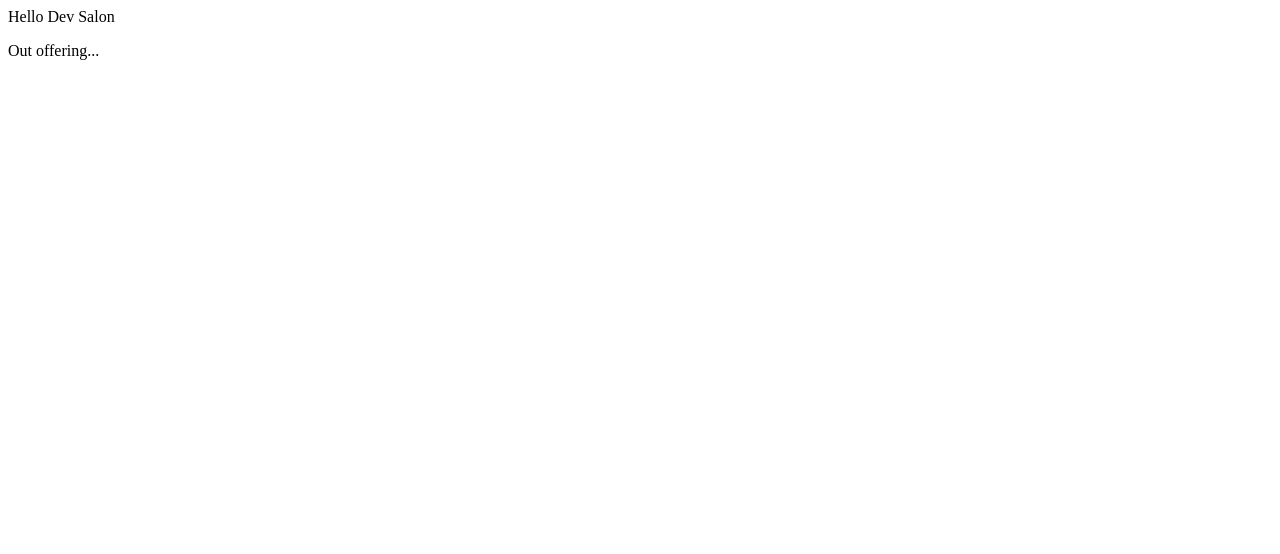
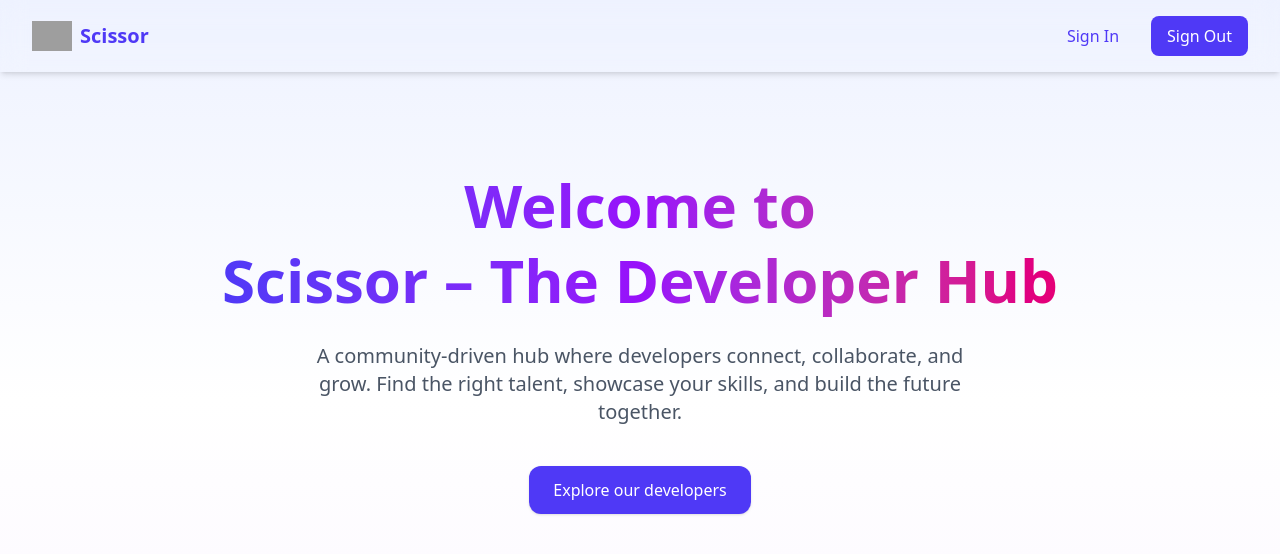
Before and after one commit to nishant334567/dev-salon, a Next.js app in the folder scissor/: page / in a window 1280 px wide. Shown: the top 554 px of the page. Built offline with nearby package versions, Linux system fonts and the light colour scheme; grey boxes are pictures that could not be loaded.

Commit message:
dev get api implemented

```diff
--- a/scissor/app/api/dev/route.js
+++ b/scissor/app/api/dev/route.js
@@ -6,6 +6,19 @@
 import { connectDB } from "@/lib/mongodb";
 import Dev from "@/models/Dev";
 
+export async function GET() {
+  try {
+    await connectDB();
+    const dev = await Dev.find({});
+    return Response.json({ success: true, dev }, { status: 200 });
+  } catch (error) {
+    console.error("Error in fetching developers:", error);
+    return Response.json(
+      { success: false, error: "Failed to fetch developers" },
+      { status: 500 }
+    );
+  }
+}
 export async function POST(request) {
   try {
     await connectDB();
--- a/scissor/app/layout.js
+++ b/scissor/app/layout.js
@@ -1,13 +1,12 @@
 "use client"; // only if this is a client component
 import { SessionProvider } from "next-auth/react";
+import "./globals.css";
 
 export default function RootLayout({ children }) {
   return (
     <html lang="en">
       <body>
-        <SessionProvider>
-          {children}
-        </SessionProvider>
+        <SessionProvider>{children}</SessionProvider>
       </body>
     </html>
   );
--- a/scissor/app/page.js
+++ b/scissor/app/page.js
@@ -1,11 +1,49 @@
 import Image from "next/image";
 
-// this will have the servce offerings of dev salon
 export default function Home() {
   return (
-    <>
-      <div>Hello Dev Salon</div>
-      <p>Out offering...</p>
-    </>
+    <main className="min-h-screen bg-gradient-to-b from-indigo-50 via-white to-purple-50">
+      {/* Navbar */}
+      <nav className="flex items-center justify-between px-8 py-4 shadow-md backdrop-blur-md sticky top-0 z-50">
+        {/* Logo */}
+        <div className="flex items-center gap-2">
+          <Image
+            src="/logo.png" // apna logo yaha daalna (public/logo.png me)
+            alt="Scissor Logo"
+            width={40}
+            height={40}
+          />
+          <span className="text-xl font-bold text-indigo-600">Scissor</span>
+        </div>
+
+        {/* Buttons */}
+        <div className="flex gap-4">
+          <button className="px-4 py-2 rounded-lg text-indigo-600 font-medium hover:bg-indigo-100 transition">
+            Sign In
+          </button>
+          <button className="px-4 py-2 rounded-lg bg-indigo-600 text-white font-medium hover:bg-indigo-700 transition">
+            Sign Out
+          </button>
+        </div>
+      </nav>
+
+      {/* Hero Section */}
+      <section className="flex flex-col items-center justify-center text-center py-24 px-6">
+        <h1 className="text-5xl md:text-6xl font-extrabold bg-gradient-to-r from-indigo-600 via-purple-600 to-pink-600 bg-clip-text text-transparent leading-tight">
+          Welcome to <span className="block">Scissor – The Developer Hub</span>
+        </h1>
+        <p className="mt-6 text-lg md:text-xl text-gray-600 max-w-2xl">
+          A community-driven hub where developers connect, collaborate, and
+          grow. Find the right talent, showcase your skills, and build the
+          future together.
+        </p>
+
+        <div className="mt-10 flex gap-4">
+          <button className="px-6 py-3 rounded-xl bg-indigo-600 text-white font-medium shadow hover:bg-indigo-700 transition">
+            Explore our developers
+          </button>
+        </div>
+      </section>
+    </main>
   );
 }
```
